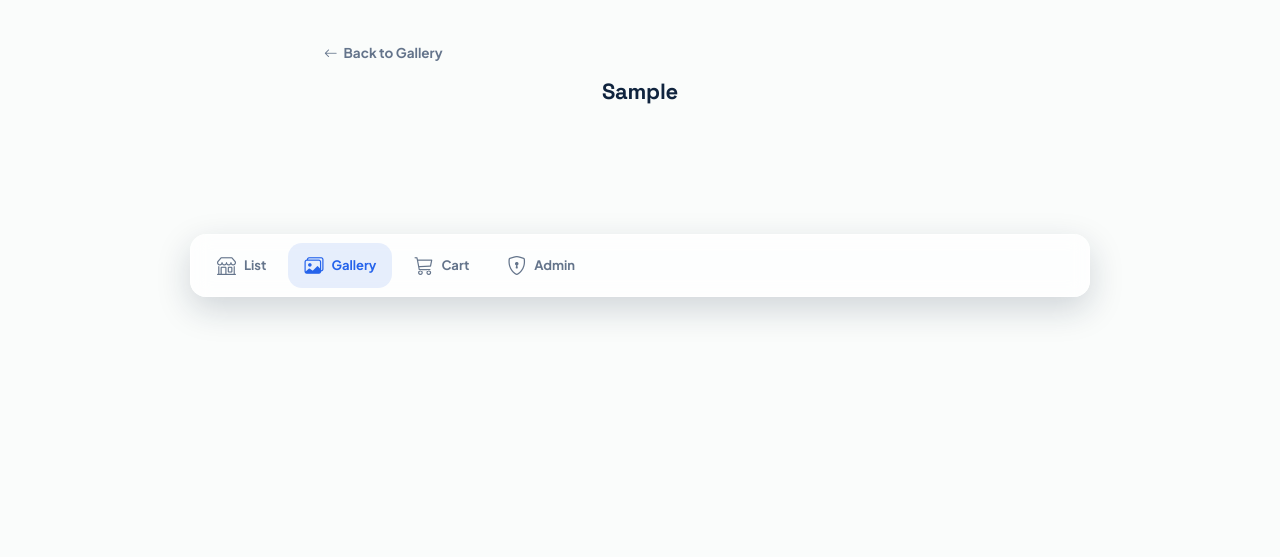
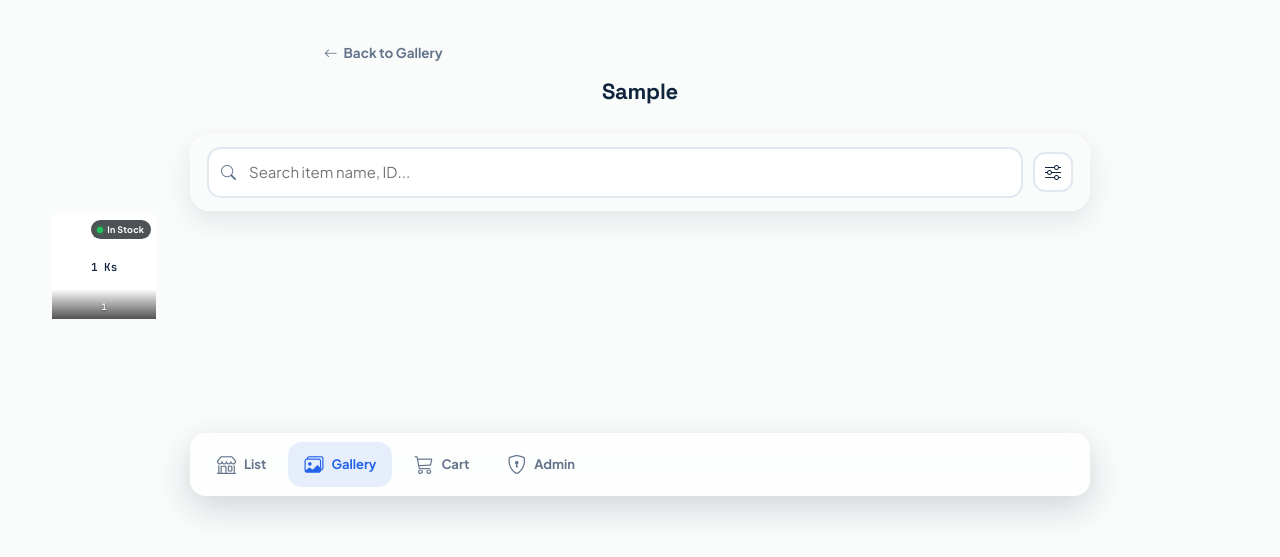
Before and after one commit to n0ski11R3a1/gtm_catalog, a Flask app: a page that uses templates/gallery_category.html in a window 1280 px wide. Shown: the top 557 px of the page. Run offline with Flask 3, Linux system fonts and the light colour scheme; tables that the repository leaves empty hold one stand-in row (values such as "Sample post"); some libraries are stand-ins or nearby versions.

Commit message:
Upgraded Gallery section with details and Status

```diff
--- a/app.py
+++ b/app.py
@@ -104,12 +104,15 @@ def find_product_image(business_product_id):
 # category's cover never shows broken/placeholder tiles mixed with real
 # photos.
 def get_category_covers(all_products, category, limit=4):
-    """Returns (cover_products, total_count) for one category. cover_products
-    is a list of up to `limit` product dicts (with an added 'image_path'
-    key) - the first ones in id order that have a real image on disk.
-    total_count is every product in the category, regardless of image."""
+    """Returns (cover_products, total_count, oos_count) for one category.
+    cover_products is a list of up to `limit` product dicts (with an added
+    'image_path' key) - the first ones in id order that have a real image
+    on disk. total_count is every product in the category, regardless of
+    image. oos_count is how many of those are Out Of Stock, so the gallery
+    category card can surface stock status without opening the category."""
 
     in_category = [p for p in all_products if p["Category"] == category]
+    oos_count = sum(1 for p in in_category if p["Status"].lower() == "out of stock")
 
     covers = []
     for p in in_category:
@@ -119,7 +122,7 @@ def get_category_covers(all_products, category, limit=4):
             if len(covers) >= limit:
                 break
 
-    return covers, len(in_category)
+    return covers, len(in_category), oos_count
 
 
 def product_form_to_dict(form):
@@ -204,11 +207,12 @@ def gallery_home():
 
     category_cards = []
     for cat in categories:
-        covers, total_count = get_category_covers(all_products, cat)
+        covers, total_count, oos_count = get_category_covers(all_products, cat)
         category_cards.append({
             "name": cat,
             "covers": covers,
             "total_count": total_count,
+            "oos_count": oos_count,
         })
 
     return render_template("gallery.html", category_cards=category_cards)
--- a/static/css/style.css
+++ b/static/css/style.css
@@ -1095,7 +1095,7 @@ body {
    ===================================================== */
 
 /* Level 1: category cards with a 4-photo collage cover */
-.gallery-container { padding-bottom: 100px; }
+.gallery-container { padding-top: 4px; padding-bottom: 100px; }
 
 .gallery-category-grid {
     display: grid;
@@ -1179,17 +1179,80 @@ body {
     color: var(--ink);
 }
 
-.gallery-thumb-oos {
+.gallery-thumb-tile-oos img { opacity: .5; }
+.gallery-thumb-tile-oos .gallery-thumb-placeholder { opacity: .5; }
+
+.gallery-thumb-status-badge {
     position: absolute;
-    top: 4px;
-    right: 4px;
-    background: rgba(16, 36, 62, .78);
+    top: 5px;
+    right: 5px;
+    display: inline-flex;
+    align-items: center;
+    gap: 4px;
+    background: rgba(10, 14, 20, .72);
     color: #fff;
     font-size: 9px;
     font-weight: 700;
-    letter-spacing: .03em;
-    padding: 2px 5px;
-    border-radius: 4px;
+    letter-spacing: .02em;
+    padding: 3px 7px 3px 6px;
+    border-radius: 20px;
+    backdrop-filter: blur(4px);
+    -webkit-backdrop-filter: blur(4px);
+}
+.gallery-thumb-status-dot {
+    width: 6px;
+    height: 6px;
+    border-radius: 50%;
+    flex-shrink: 0;
+}
+.gallery-thumb-status-badge.is-instock .gallery-thumb-status-dot { background: var(--leaf); box-shadow: 0 0 4px rgba(34, 197, 94, .8); }
+.gallery-thumb-status-badge.is-oos .gallery-thumb-status-dot { background: #F87171; }
+.gallery-thumb-status-badge.is-oos { background: rgba(10, 14, 20, .82); }
+
+.gallery-thumb-info {
+    position: absolute;
+    left: 0;
+    right: 0;
+    bottom: 0;
+    padding: 12px 6px 5px;
+    background: linear-gradient(to top, rgba(0, 0, 0, .68), rgba(0, 0, 0, 0));
+    pointer-events: none;
+}
+.gallery-thumb-id {
+    display: block;
+    font-family: var(--font-mono);
+    font-size: 9px;
+    font-weight: 600;
+    letter-spacing: .01em;
+    color: #fff;
+    white-space: nowrap;
+    overflow: hidden;
+    text-overflow: ellipsis;
+    text-shadow: 0 1px 2px rgba(0, 0, 0, .5);
+}
+
+/* Empty-state message shown when a gallery search/filter matches nothing */
+.gallery-empty-state {
+    display: flex;
+    flex-direction: column;
+    align-items: center;
+    gap: 8px;
+    padding: 48px 16px;
+    color: var(--muted);
+    font-size: 13.5px;
+    text-align: center;
+}
+.gallery-empty-state i { font-size: 26px; }
+
+.gallery-category-oos-tag {
+    display: inline-block;
+    margin-left: 6px;
+    padding: 1px 6px;
+    border-radius: 20px;
+    background: rgba(239, 68, 68, .10);
+    color: #B91C1C;
+    font-size: 10px;
+    font-weight: 700;
 }
 
 /* Level 3: full-screen swipeable viewer overlay - browsing only, no
--- a/static/js/app.js
+++ b/static/js/app.js
@@ -4,7 +4,7 @@
 // =====================================================
 
 let currentCategory = 'ALL';
-let currentStatus = 'In Stock';
+let currentStatus = 'ALL';
 
 // Remembers search/sort/filter/scroll state across a trip to the product
 // detail page and back, so "Back to Catalog" restores where you were
@@ -51,7 +51,7 @@ function restoreCatalogState() {
     searchBox.value = saved.search || '';
     sortSelect.value = saved.sort || 'default';
     currentCategory = saved.category || 'ALL';
-    currentStatus = saved.status || 'In Stock';
+    currentStatus = saved.status || 'ALL';
 
     // filterCatalog() only filters/sorts the cards - it doesn't touch pill
     // highlighting, so re-sync that separately from the restored state.
--- a/static/js/gallery.js
+++ b/static/js/gallery.js
@@ -44,17 +44,105 @@ window.setGalleryModePreference = setGalleryModePreference;
 })();
 
 // --------------------------------------
-// Level 2: thumbnail grid filter reuse
+// Level 1: category-card search (gallery.html topbar)
 // --------------------------------------
-// Reuses the exact sessionStorage key app.js already writes
-// (gtm_catalog_state_v1) so switching from List to Gallery mid-search
-// keeps the same search text / in-stock filter applied to the thumbnail
-// grid - no new storage, per the "reuses the same filter/search state as
-// List" decision. Only search + status apply here; category is already
-// fixed by the route, and sort has no meaning in a photo grid.
+function filterGalleryCategories() {
+    const searchBox = document.getElementById('galleryCategorySearch');
+    const grid = document.getElementById('galleryCategoryGrid');
+    const empty = document.getElementById('galleryCategoryEmpty');
+    if (!searchBox || !grid) return; // not on the Level 1 page
+
+    const query = searchBox.value.toLowerCase().trim();
+    let visibleCount = 0;
+
+    grid.querySelectorAll('.gallery-category-card').forEach((card) => {
+        const nameData = card.getAttribute('data-name') || '';
+        const matches = !query || nameData.includes(query);
+        card.style.display = matches ? '' : 'none';
+        if (matches) visibleCount += 1;
+    });
+
+    if (empty) empty.style.display = visibleCount === 0 ? 'flex' : 'none';
+}
+
+// --------------------------------------
+// Level 2: thumbnail grid - search + status filter (gallery_category.html
+// topbar). Reuses the exact sessionStorage key app.js already writes
+// (gtm_catalog_state_v1) so switching between List and Gallery mid-search
+// keeps the same search text / status filter - and now also writes back
+// to that same key so a change made here carries back to List too.
+// Category is already fixed by the route; sort has no meaning in a photo
+// grid, so only search + status apply here.
+let galleryCurrentStatus = 'ALL';
+
+function toggleGalleryFilters() {
+    const panel = document.getElementById('galleryFilterPanel');
+    const btn = document.querySelector('#galleryTopbar .filter-toggle-btn');
+    if (!panel || !btn) return;
+
+    const isOpen = panel.classList.toggle('open');
+    btn.classList.toggle('active', isOpen);
+    btn.setAttribute('aria-expanded', isOpen ? 'true' : 'false');
+}
+
+function saveGalleryThumbState() {
+    const searchBox = document.getElementById('galleryThumbSearch');
+    if (!searchBox) return;
+
+    let saved;
+    try {
+        saved = JSON.parse(sessionStorage.getItem('gtm_catalog_state_v1')) || {};
+    } catch (e) {
+        saved = {};
+    }
+
+    saved.search = searchBox.value;
+    saved.status = galleryCurrentStatus;
+
+    try {
+        sessionStorage.setItem('gtm_catalog_state_v1', JSON.stringify(saved));
+    } catch (e) {
+        // sessionStorage unavailable - state just won't persist
+    }
+}
+
+function filterGalleryThumbs() {
+    const searchBox = document.getElementById('galleryThumbSearch');
+    const grid = document.getElementById('galleryThumbGrid');
+    const empty = document.getElementById('galleryThumbEmpty');
+    if (!searchBox || !grid) return; // not on the Level 2 page
+
+    const query = searchBox.value.toLowerCase().trim();
+    let visibleCount = 0;
+
+    grid.querySelectorAll('.gallery-thumb-tile').forEach((tile) => {
+        const nameData = tile.getAttribute('data-name') || '';
+        const statusData = tile.getAttribute('data-status') || '';
+
+        const matchesSearch = !query || nameData.includes(query);
+        const matchesStatus = (galleryCurrentStatus === 'ALL' || statusData.toLowerCase() === galleryCurrentStatus.toLowerCase());
+        const visible = matchesSearch && matchesStatus;
+
+        tile.style.display = visible ? '' : 'none';
+        if (visible) visibleCount += 1;
+    });
+
+    if (empty) empty.style.display = visibleCount === 0 ? 'flex' : 'none';
+
+    saveGalleryThumbState();
+}
+
+function setGalleryStatus(status, btn) {
+    galleryCurrentStatus = status;
+    document.querySelectorAll('#galleryFilterPanel .status-pill').forEach((p) => p.classList.remove('active'));
+    if (btn) btn.classList.add('active');
+    filterGalleryThumbs(); // also saves state - see saveGalleryThumbState() call at its end
+}
+
 (function () {
     const grid = document.getElementById('galleryThumbGrid');
-    if (!grid) return; // not on the Level 2 page
+    const searchBox = document.getElementById('galleryThumbSearch');
+    if (!grid || !searchBox) return; // not on the Level 2 page
 
     let saved;
     try {
@@ -63,20 +151,15 @@ window.setGalleryModePreference = setGalleryModePreference;
         saved = null;
     }
 
-    const query = (saved && saved.search ? saved.search : '').toLowerCase().trim();
-    const status = saved && saved.status ? saved.status : 'In Stock';
+    searchBox.value = (saved && saved.search) ? saved.search : '';
+    galleryCurrentStatus = (saved && saved.status) ? saved.status : 'ALL';
 
-    if (!query && status === 'ALL') return; // nothing to filter out
+    document.querySelectorAll('#galleryFilterPanel .status-pill').forEach((p) => p.classList.remove('active'));
+    const statusBtn = Array.from(document.querySelectorAll('#galleryFilterPanel .status-pill'))
+        .find((b) => b.getAttribute('onclick') === "setGalleryStatus('" + galleryCurrentStatus + "', this)");
+    (statusBtn || document.querySelector('#galleryFilterPanel .status-pill:last-child')).classList.add('active');
 
-    grid.querySelectorAll('.gallery-thumb-tile').forEach((tile) => {
-        const nameData = tile.getAttribute('data-name') || '';
-        const statusData = tile.getAttribute('data-status') || '';
-
-        const matchesSearch = !query || nameData.includes(query);
-        const matchesStatus = (status === 'ALL' || statusData.toLowerCase() === status.toLowerCase());
-
-        tile.style.display = (matchesSearch && matchesStatus) ? '' : 'none';
-    });
+    filterGalleryThumbs();
 })();
 
 // --------------------------------------
@@ -128,16 +211,23 @@ window.setGalleryModePreference = setGalleryModePreference;
                 ? '<img src="/static/' + p.image_path + '" alt="">'
                 : '<div class="gallery-viewer-slide-placeholder"><i class="bi bi-image"></i></div>';
 
+            const isOos = (p['Status'] || '').toLowerCase() === 'out of stock';
+            const statusBadge = '<span class="gallery-viewer-slide-status ' + (isOos ? 'is-oos' : 'is-instock') + '">' +
+                '<span class="gallery-viewer-slide-status-dot"></span>' + escapeHtml(p['Status']) +
+                '</span>';
+
             return (
                 '<div class="gallery-viewer-slide">' +
                     '<div class="gallery-viewer-slide-media">' + image + '</div>' +
                     '<div class="gallery-viewer-slide-info">' +
+                        '<div class="gallery-viewer-slide-id">' + escapeHtml(p['Product ID']) + '</div>' +
                         '<div class="gallery-viewer-slide-name">' + escapeHtml(p['Product Name']) + '</div>' +
                         '<div class="gallery-viewer-slide-unit">' + escapeHtml(p['Unit']) + '</div>' +
                         '<div class="gallery-viewer-slide-prices">' +
                             '<span>Retail: ' + formatKs(p['Retail']) + '</span>' +
                             '<span>Wholesale: ' + formatKs(p['Wholesale']) + '</span>' +
                         '</div>' +
+                        statusBadge +
                     '</div>' +
                 '</div>'
             );
--- a/static/sw.js
+++ b/static/sw.js
@@ -63,7 +63,7 @@
 // is why this only ever broke those two categories. Gallery cache
 // reads/writes now go through canonicalizeGalleryPath() so both forms
 // resolve to one key.
-const CACHE_NAME = 'gtm-catalog-v24';
+const CACHE_NAME = 'gtm-catalog-v25';
 const PRODUCT_PAGES_CACHE = 'gtm-product-pages-v1';
 const PRODUCT_IMAGES_CACHE = 'gtm-product-images-v1';
 const GALLERY_PAGES_CACHE = 'gtm-gallery-pages-v1';
--- a/templates/gallery_category.html
+++ b/templates/gallery_category.html
@@ -15,15 +15,39 @@
     <h1>{{ category }}</h1>
 </div>
 
+<div class="glass-topbar" id="galleryTopbar">
+    <div class="topbar-row">
+        <div class="search-wrap">
+            <i class="bi bi-search search-icon"></i>
+            <input type="text" id="galleryThumbSearch" class="search-box" placeholder="Search item name, ID..." onkeyup="filterGalleryThumbs()">
+        </div>
+
+        <button class="filter-toggle-btn" type="button" onclick="toggleGalleryFilters()" aria-expanded="false" aria-controls="galleryFilterPanel" aria-label="Filters">
+            <i class="bi bi-sliders"></i>
+        </button>
+    </div>
+
+    <div class="filter-panel" id="galleryFilterPanel">
+        <div class="toolbar-row">
+            <div class="status-group">
+                <button class="pill instock status-pill" onclick="setGalleryStatus('In Stock', this)">In Stock</button>
+                <button class="pill outofstock status-pill" onclick="setGalleryStatus('Out Of Stock', this)">OOS</button>
+                <button class="pill active status-pill" onclick="setGalleryStatus('ALL', this)">All</button>
+            </div>
+        </div>
+    </div>
+</div>
+
 <div class="gallery-container">
     <div class="gallery-thumb-grid" id="galleryThumbGrid">
         {% for p in products %}
+        {% set is_oos = p['Status']|lower == 'out of stock' %}
         <button type="button"
-                class="gallery-thumb-tile"
+                class="gallery-thumb-tile{% if is_oos %} gallery-thumb-tile-oos{% endif %}"
                 data-index="{{ loop.index0 }}"
                 data-name="{{ p['Product Name']|lower }} {{ p['Product ID']|lower }}"
                 data-status="{{ p['Status'] }}"
-                aria-label="View {{ p['Product Name'] }}">
+                aria-label="View {{ p['Product Name'] }}, {{ p['Product ID'] }}, {{ p['Status'] }}">
             {% if p.image_path %}
             <img src="{{ url_for('static', filename=p.image_path) }}" alt="" loading="lazy">
             {% else %}
@@ -31,11 +55,20 @@
                 <span class="gallery-thumb-price">{% if p['Retail'] > 0 %}{{ "{:,.0f}".format(p['Retail']) }} Ks{% else %}-{% endif %}</span>
             </div>
             {% endif %}
-            {% if p['Status']|lower == 'out of stock' %}
-            <span class="gallery-thumb-oos">OOS</span>
-            {% endif %}
+
+            <span class="gallery-thumb-status-badge {{ 'is-oos' if is_oos else 'is-instock' }}">
+                <span class="gallery-thumb-status-dot"></span>{{ 'OOS' if is_oos else 'In Stock' }}
+            </span>
+
+            <span class="gallery-thumb-info">
+                <span class="gallery-thumb-id">{{ p['Product ID'] }}</span>
+            </span>
         </button>
         {% endfor %}
+    </div>
+    <div class="gallery-empty-state" id="galleryThumbEmpty" style="display:none;">
+        <i class="bi bi-search"></i>
+        <span>No items match your search or filter.</span>
     </div>
 </div>
 
--- a/templates/index.html
+++ b/templates/index.html
@@ -50,9 +50,9 @@
             </div>
 
             <div class="status-group">
-                <button class="pill instock active status-pill" onclick="setStatus('In Stock', this)">In Stock</button>
+                <button class="pill instock status-pill" onclick="setStatus('In Stock', this)">In Stock</button>
                 <button class="pill outofstock status-pill" onclick="setStatus('Out Of Stock', this)">OOS</button>
-                <button class="pill status-pill" onclick="setStatus('ALL', this)">All</button>
+                <button class="pill active status-pill" onclick="setStatus('ALL', this)">All</button>
             </div>
         </div>
     </div>
```
Also changed, not shown: other parts of static/css/style.css (+32 -0 lines), templates/gallery.html (+19 -3 lines).
